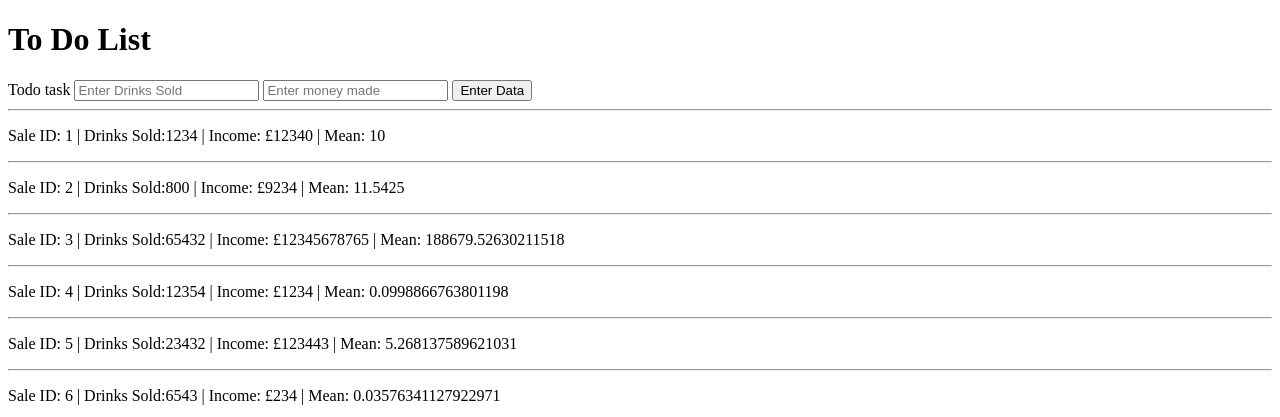
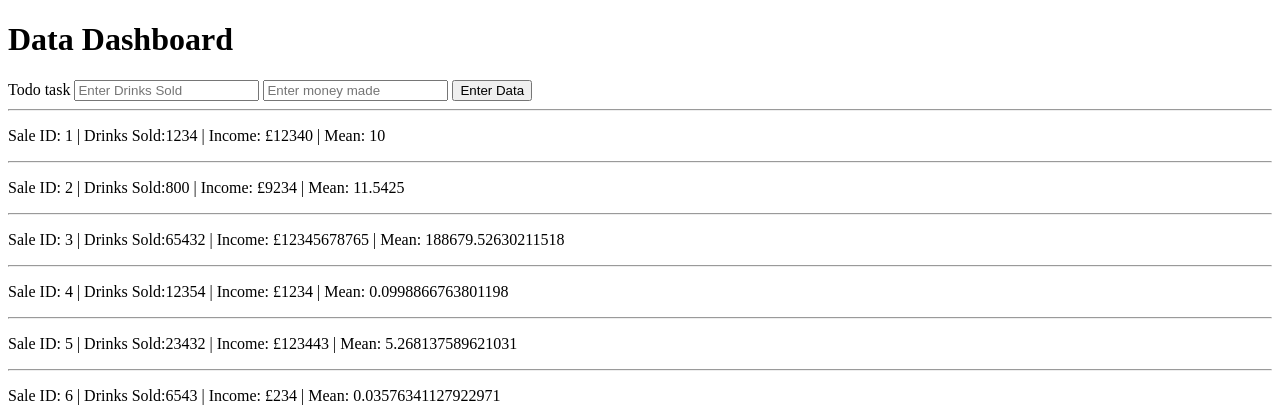
Before and after one commit to uglyfish1991/dashboard_practise, a Flask app: page / in a window 1280 px wide. Shown: the top 417 px of the page. Run offline with Flask 3, Linux system fonts and the light colour scheme; data comes from the database, SQL or seed files in the repository.

Commit message:
readme added

```diff
--- a/website/templates/index.html
+++ b/website/templates/index.html
@@ -3,12 +3,12 @@
 <head>
     <meta charset="UTF-8">
     <meta name="viewport" content="width=device-width, initial-scale=1.0">
-    <title>Todo App</title>
+    <title>Data Dashboard - MegaBytes Coffee Shop</title>
 </head>
 
 <body>
     <div>
-        <h1>To Do List</h1>
+        <h1>Data Dashboard</h1>
 
         <form action="/add" method="post">
             <div>
```
Also changed, not shown: README.md (added).
